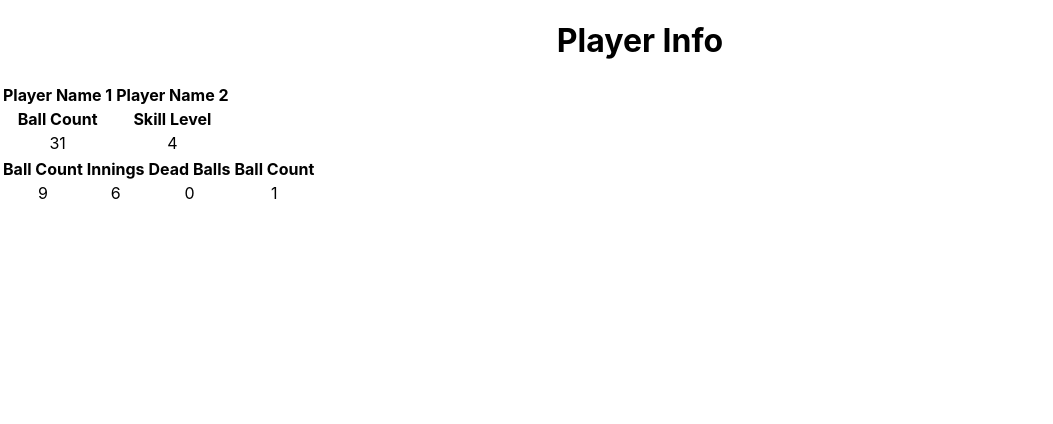
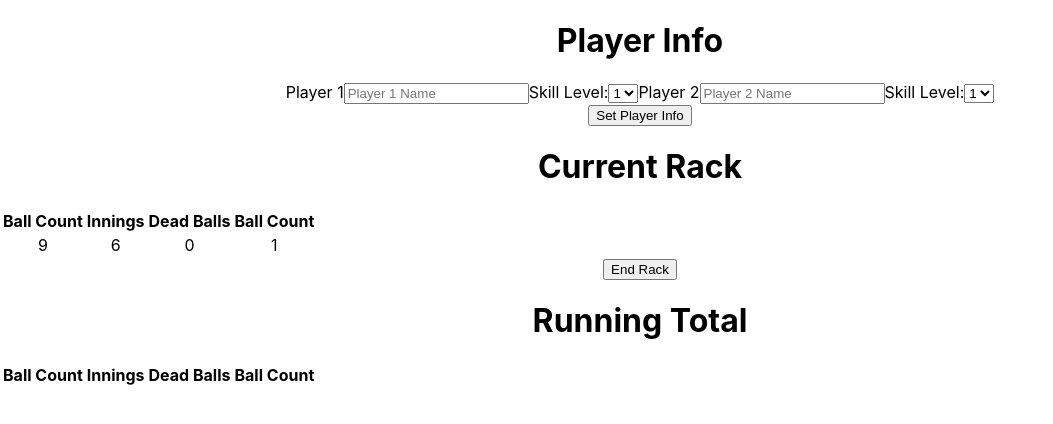
Before and after one commit to danmada/apa-score-sheet, a React (Create React App) app in the folder apa_score_sheet/: page / in a window 1280 px wide. Shown: the top 424 px of the page, without its empty margins (0-1053 px from the left). Built offline with nearby package versions, Linux system fonts and the light colour scheme.

Commit message:
add set player info

```diff
--- a/apa_score_sheet/src/components/App.js
+++ b/apa_score_sheet/src/components/App.js
@@ -1,12 +1,33 @@
 import '../App.css';
+import React, { useState } from "react"
 import PlayerInfo from './PlayerInfo';
 import NewRack from './NewRack';
+import RunningTotal from './RunningTotal';
 
 function App() {
+  const [playerOne, setPlayerOne] = useState('')
+  const [playerTwo, setPlayerTwo] = useState('')
+  const [playerOneSkill, setPlayerOneSkill] = useState('')
+  const [playerTwoSkill, setPlayerTwoSkill] = useState('')
+  const ballCount = [14, 19, 25, 31, 38, 46, 55, 65, 75]
+
+
+
+
   return (
     <div className="App">
-      <PlayerInfo />
+      <PlayerInfo setPlayerOne={setPlayerOne}
+                  playerOne={playerOne}
+                  setPlayerTwo={setPlayerTwo}
+                  playerTwo={playerTwo}
+                  playerOneSkill={playerOneSkill}
+                  playerTwoSkill={playerTwoSkill}
+                  setPlayerOneSkill={setPlayerOneSkill}
+                  setPlayerTwoSkill={setPlayerTwoSkill}
+                  ballCount={ballCount}
+                  />
       <NewRack />
+      <RunningTotal />
     </div>
   );
 }
--- a/apa_score_sheet/src/components/NewRack.js
+++ b/apa_score_sheet/src/components/NewRack.js
@@ -2,20 +2,26 @@ function NewRack() {
 
     return (
         <>
+        <h1>Current Rack</h1>
         <table>
+            <thead>
                 <tr>
                     <th>Ball Count</th>
                     <th>Innings</th>
                     <th>Dead Balls</th>
                     <th>Ball Count</th>
                 </tr>
+            </thead>
+            <tbody>
                 <tr>
                     <td>9</td>
                     <td>6</td>
                     <td>0</td>
                     <td>1</td>
                 </tr>
+            </tbody>
         </table>
+        <button>End Rack</button>
         </>
     )
 }
--- a/apa_score_sheet/src/components/PlayerInfo.js
+++ b/apa_score_sheet/src/components/PlayerInfo.js
@@ -1,23 +1,83 @@
-function PlayerInfo() {
+import React, { useState } from "react"
+
+function PlayerInfo({ ballCount, playerOne, setPlayerOne, playerTwo, setPlayerTwo, setPlayerOneSkill, setPlayerTwoSkill, playerOneSkill, playerTwoSkill }) {
+   const [toggleSetInfo, setToggleSetInfo] = useState(true)
+
+function handleSetButton() {
+    setToggleSetInfo(!toggleSetInfo)
+}
+
+function getBallCount(skill) {
+    for (let i = 0; i < ballCount.length; i++) {
+        const skillLvl = Object.values(skill)
+        if ((i + 1) == skillLvl[0]) {
+            return ballCount[i]
+        }
+    }
+}
 
 
     return (
         <>
         <h1>Player Info</h1>
+        { toggleSetInfo ?
+        <div>
+            <form>
+                <label>Player 1</label>
+                <input type="text" placeholder="Player 1 Name" value={playerOne} onChange={(e) => setPlayerOne(e.target.value)}/>
+                <label>Skill Level:</label>
+                    <select id="skilllevel" name="skilllevel" onChange={(e) => setPlayerOneSkill(e.target.value)}>
+                    <option value="1">1</option>
+                    <option value="2">2</option>
+                    <option value="3">3</option>
+                    <option value="4">4</option>
+                    <option value="5">5</option>
+                    <option value="6">6</option>
+                    <option value="7">7</option>
+                    <option value="8">8</option>
+                    <option value="9">9</option>
+                    </select>
+                <label>Player 2</label>
+                <input type="text" placeholder="Player 2 Name" value={playerTwo} onChange={(e) => setPlayerTwo(e.target.value)}/>
+                <label>Skill Level:</label>
+                    <select id="skilllevel" name="skilllevel" onChange={(e) => setPlayerTwoSkill(e.target.value)}>
+                    <option value="1">1</option>
+                    <option value="2">2</option>
+                    <option value="3">3</option>
+                    <option value="4">4</option>
+                    <option value="5">5</option>
+                    <option value="6">6</option>
+                    <option value="7">7</option>
+                    <option value="8">8</option>
+                    <option value="9">9</option>
+                    </select>
+            </form>
+            <button onClick={handleSetButton}>Set Player Info</button>
+        </div>
+            :
         <table>
-            <tr>
-                <th>Player Name 1</th>
-                <th>Player Name 2</th>
-            </tr>
-            <tr>
-                <th>Ball Count</th>
-                <th>Skill Level</th>
-            </tr>
-            <tr>
-                <td>31</td>
-                <td>4</td>
-            </tr>
+            <thead>
+                <tr>
+                    <th>Player 1</th>
+                    <th>Skill Level</th>
+                    <th>Ball Count</th>
+                    <th>Player 2</th>
+                    <th>Skill Level</th>
+                    <th>Ball Count</th>
+                </tr>
+            </thead>
+            <tbody>
+                <tr>
+                    <td>{playerOne}</td>
+                    <td>{playerOneSkill}</td>
+                    <td>{getBallCount({playerOneSkill})}</td>
+                    <td>{playerTwo}</td>
+                    <td>{playerTwoSkill}</td>
+                    <td>{getBallCount({playerTwoSkill})}</td>
+                </tr>
+            </tbody>
         </table>
+        }
         </>
     )
 }
--- a/apa_score_sheet/src/components/RunningTotal.js
+++ b/apa_score_sheet/src/components/RunningTotal.js
@@ -0,0 +1,19 @@
+function RunningTotal() {
+
+    return (
+        <>
+        <h1>Running Total</h1>
+        <table>
+            <thead>
+            <tr>
+                <th>Ball Count</th>
+                <th>Innings</th>
+                <th>Dead Balls</th>
+                <th>Ball Count</th>
+            </tr>
+            </thead>
+        </table>
+        </>
+    )
+}
+export default RunningTotal
--- a/apa_score_sheet/src/index.js
+++ b/apa_score_sheet/src/index.js
@@ -2,7 +2,7 @@ import React from 'react';
 import ReactDOM from 'react-dom';
 import './index.css';
 import App from './components/App';
-import reportWebVitals from './reportWebVitals';
+
 
 ReactDOM.render(
   <React.StrictMode>
@@ -10,8 +10,3 @@ ReactDOM.render(
   </React.StrictMode>,
   document.getElementById('root')
 );
-
-// If you want to start measuring performance in your app, pass a function
-// to log results (for example: reportWebVitals(console.log))
-// or send to an analytics endpoint. Learn more: https://bit.ly/CRA-vitals
-reportWebVitals();
```
Also changed, not shown: 1 other file (tests, documents, lock files or other folders). Lines whose indentation alone changed are shown as unchanged.
